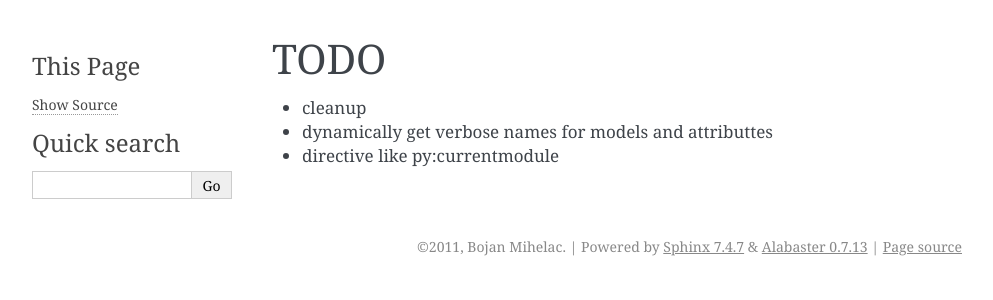
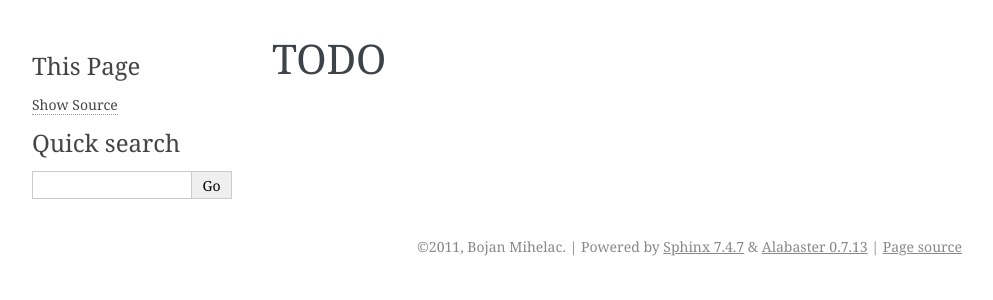
Before and after one commit to bmihelac/django-simpleadmindoc, a Sphinx documentation site: the page built from docs/todo.rst, in a window 1280 px wide. Shown: the top 300 px of the page, without its empty margins (148-1141 px from the left). Built offline with Sphinx 7.4.7, drawn with Linux system fonts in a browser that asks for light colours.

Commit message:
Edited docs/todo.rst via GitHub

```diff
--- a/docs/todo.rst
+++ b/docs/todo.rst
@@ -1,8 +1,2 @@
 TODO
 ====
-
-* cleanup
-
-* dynamically get verbose names for models and attributtes
-
-* directive like py:currentmodule
```
